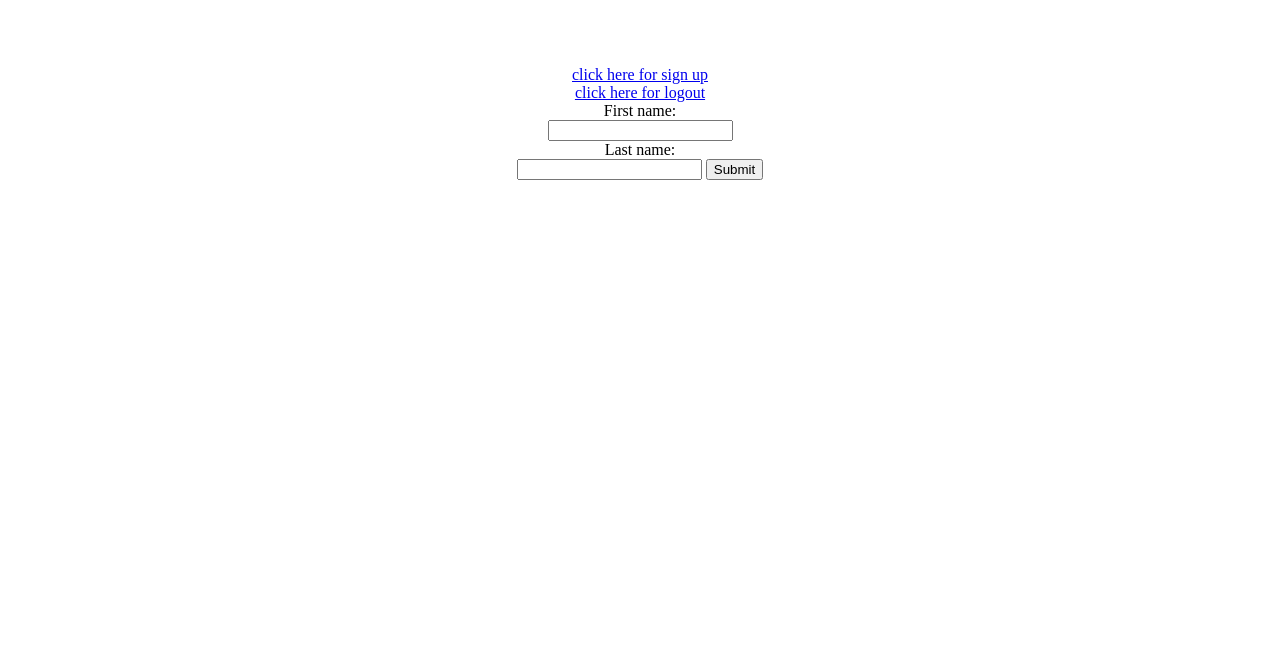
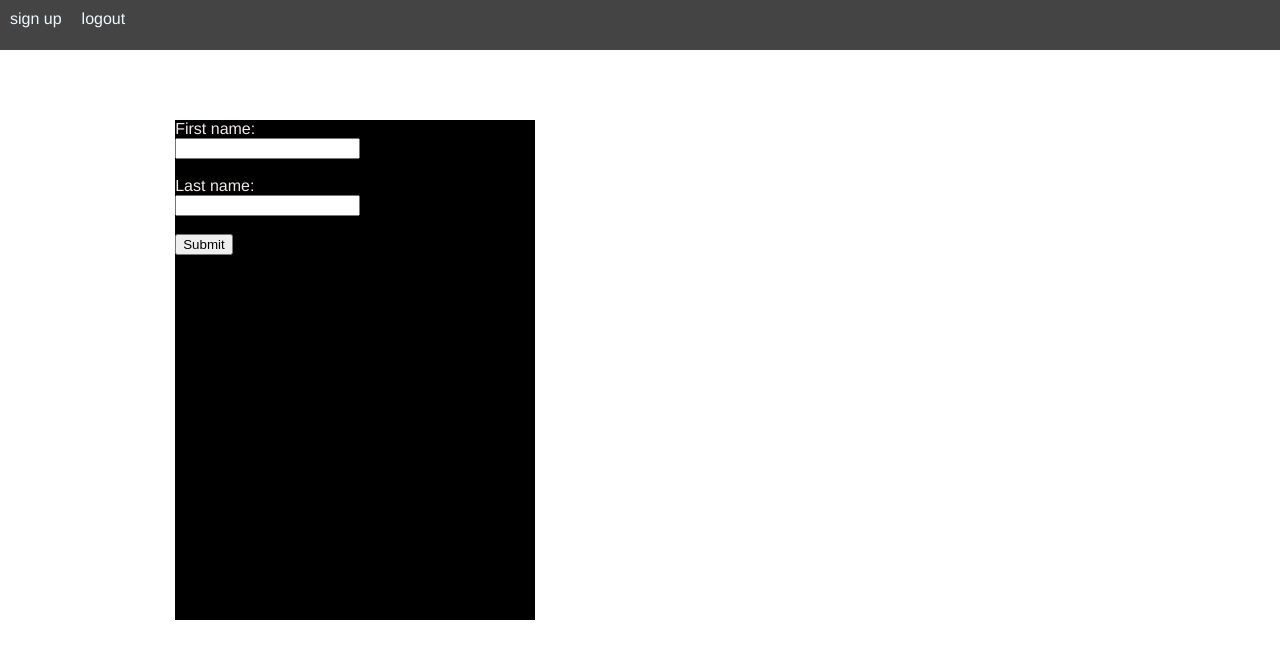
Before and after one commit to tanujadon5/hacktoberfest22, a Flask app: page / in a window 1280 px wide. Shown: the top 659 px of the page. Run offline with Flask 2, Linux system fonts and the light colour scheme.

Commit message:
Added style for index page

```diff
--- a/Templates/index.html
+++ b/Templates/index.html
@@ -1,22 +1,26 @@
 <html>
 <head>
-<title>
-    My Website
-<link rel="stylesheet" href="{{ url_for('static', filename='css/main.css') }}">
-</title>
+    <title>My Website</title>
+    <link rel="stylesheet" href="{{ url_for('static', filename='css/desgin.css')}}">
 </head>
 <body>
-<form method="POST" action="">
-    <center><h1><br></h1></center>
-<center class="myclass">
-    <a href="{{ url_for('signup') }}" target="_blank">click here for sign up</a><br>
-    <a href="{{ url_for('logout')}}" target="_blank">click here for logout</a><br>
-First name:<br>
-<input type="text" name="fname"><br>
-Last name:<br>
-<input type="text" name="lname">
-<input type="submit">
-</center>
-</form>
+    <nav class="navbar">
+        <a href="{{ url_for('signup') }}" target="_blank">sign up</a>
+        <a href="{{ url_for('logout')}}" target="_blank">logout</a>
+    <nav>
+
+
+        <form method="POST" action="#" class="mainclass">
+            <div class="child">
+                First name:<br>
+            <input type="text" name="fname"><br><br>
+            Last name:<br>
+            <input type="text" name="lname"><br><br>
+            <input type="submit">
+            </div>
+
+        </form>
+
+
 </body>
 </html>
--- a/app.py
+++ b/app.py
@@ -1,14 +1,14 @@
 from flask import Flask, render_template, request,redirect, url_for
-from flaskext.mysql import MySQL
+#from flaskext.mysql import MySQL
 app = Flask(__name__)
 
-mysql = MySQL()
+#mysql = MySQL()
 app.config['MYSQL_DATABASE_USER'] = 'root'
 app.config['MYSQL_DATABASE_PASSWORD'] = 'vasu19@@'
 #database added
 app.config['MYSQL_DATABASE_DB'] = 'firstdb'
 app.config['MYSQL_DATABASE_HOST'] = 'localhost'
-mysql.init_app(app)
+#mysql.init_app(app)
 
 
 #demo
@@ -18,10 +18,10 @@ def index():
         details = request.form
         firstName = details['fname']
         lastName = details['lname']
-        cur = mysql.get_db().cursor()
-        cur.execute("INSERT INTO MyUsers(firstName, lastName) VALUES (%s, %s)", (firstName, lastName))
-        mysql.get_db().commit()
-        cur.close()
+        # #cur = mysql.get_db().cursor()
+        # cur.execute("INSERT INTO MyUsers(firstName, lastName) VALUES (%s, %s)", (firstName, lastName))
+        # mysql.get_db().commit()
+        # cur.close()
         return 'success'
     return render_template('index.html')
 
--- a/static/css/desgin.css
+++ b/static/css/desgin.css
@@ -2,4 +2,31 @@ body {
   margin: 0;
   padding: 0;
   font-family: "Helvetica Neue", Helvetica, Arial, sans-serif;
-  color: #444;
+  color: rgb(243, 233, 233);
+}
+.navbar {
+  height: 50px;
+  background: #444;
+}
+nav a{
+  text-decoration: none;
+  float: left;
+  padding: 10px;
+  color:aliceblue
+}
+
+.mainclass{
+  width: 400px;
+  height: 400px;
+  /* background: black; */
+  margin-top:0em;
+  display: flex;
+}
+.child{
+  width: 500;
+  height: 500px;
+  background: black;
+  margin-left: 10%;
+  margin-top: 30%;
+
+}
```
